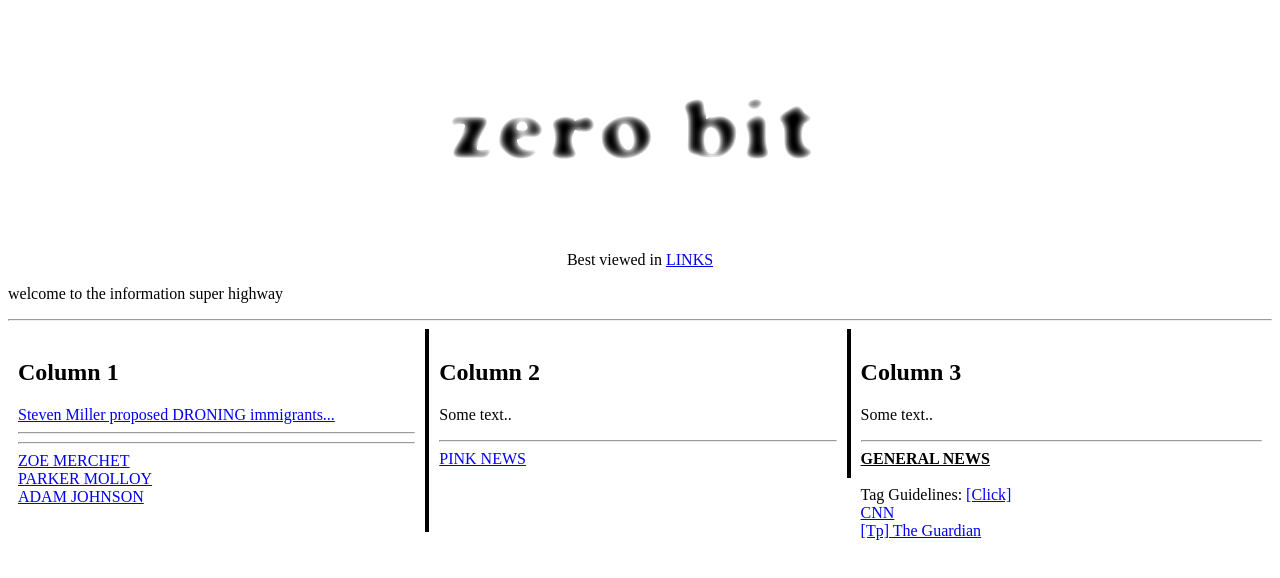
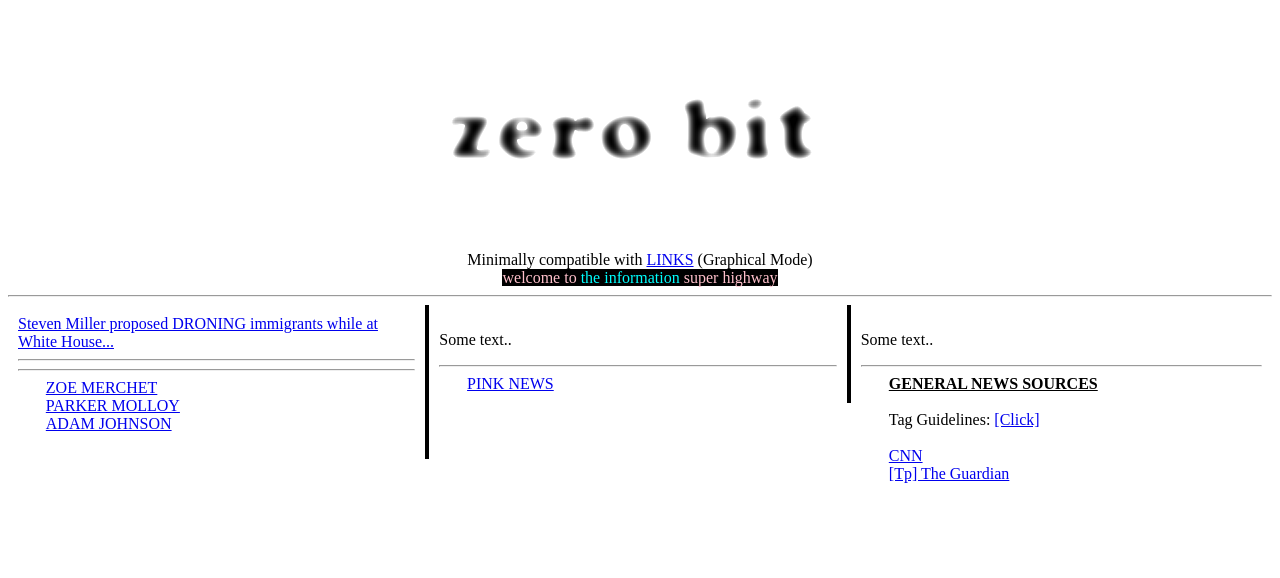
Before and after one commit to zoeltrain/zoeltrain.github.io, a plain HTML site: page index.html in a window 1280 px wide. Drawn offline with Linux system fonts and the light colour scheme.

Commit message:
information banner

```diff
--- a/index.html
+++ b/index.html
@@ -7,7 +7,7 @@
           box-sizing: border-box;
         }
 
-        /* Create three equal columns that floats next to each other */
+        /* Create columns that floats next to each other */
         .column {
           float: left;
           width: 33.33%;
@@ -15,56 +15,71 @@
           border-inline-end-style: solid;
           border-inline-end-width: 4px;
           border-inline-end-color: black;
+
           /* height: 300px; /* Should be removed. Only for demonstration */
         }
-        .column2 {
-            float: left;
+        .column3 {
+            float: right;
+
             width: 33.33%;
             padding: 10px;
         }
+        .floatright {
+            padding-left: 7%;
+            text-align: left;
+        }
         /* Clear floats after the columns */
+        /* Don't actually know what this does. */
         .row:after {
           content: "";
           display: table;
           clear: both;
         }
+        #container mycont { display: inline }
         </style>
         </head>
         <body>
 <CENTER><h1><a href="mission.html"><IMG SRC="zero-bit.png"></a></h1></CENTER>
-<Center>Best viewed in <A HREF="http://links.twibright.com/">LINKS</A></Center>
-<p>welcome to the information super highway</p>
+
+    <Center>Minimally compatible with <A HREF="http://links.twibright.com/">LINKS</A> (Graphical Mode)</Center>
+
+
+<center><mycont style="background-color: black"><mycont style="color:pink">welcome to <mycont style="color:aqua">the information <mycont style="color:pink">super highway</mycont></center>
+</mycont>
 <hr>
 
 <div class="row">
     <div class="column" >
        <!-- FIRST COLUMN -->
-      <h2>Column 1</h2>
 
-      <a href="https://www.theguardian.com/books/2023/jun/27/trump-stephen-miller-migrants-boats-drone-attacks-book">Steven Miller proposed DRONING immigrants...</a><hr>
 
-      <HR>
+      <a href="https://www.theguardian.com/books/2023/jun/27/trump-stephen-miller-migrants-boats-drone-attacks-book">Steven Miller proposed DRONING immigrants while at White House...</a><hr>
+
+      <HR><div class="floatright">
         <a href="http://aerith.substack.com">ZOE MERCHET</a><br>
         <a href="http://readtpa.com">PARKER MOLLOY</a><br>
         <a href="https://www.columnblog.com/">ADAM JOHNSON</a><br>
-        <a href=""></a>
+        <a href=""></a></div>
+
       </p>
     </div>
     <!-- SECOND COLUMN -->
     <div class="column">
-      <h2>Column 2</h2>
-      <p>Some text..</p><hr>
-    <a href="https://www.thepinknews.com">PINK NEWS</a>
+
+      <p>Some text..</p><hr><div class="floatright">
+    <a href="https://www.thepinknews.com">PINK NEWS</a></div>
     </div>
     <!-- THIRD COLUMN -->
-    <div class="column2" >
-      <h2>Column 3</h2>
+    <div class="column3" >
+
       <p>Some text..</p>
       <hr>
-      <b><u>GENERAL NEWS</u></b><br><br>
-      Tag Guidelines: <a href="tag_guidelines.html">[Click]</a><br>
+      <div class="floatright">
+      <b><u>GENERAL NEWS SOURCES</u></b><br><br>
+      Tag Guidelines: <a href="tag_guidelines.html">[Click]</a><br><br>
     <a href="http://www.cnn.com">CNN</a><br>
     <a href="https://www.theguardian.com/us">[Tp] The Guardian</a><br>
+</div>
     </div>
   </div>
 </body>
```
Also changed, not shown: example.html (+7 -0 lines), mission.html (+2 -0 lines).
